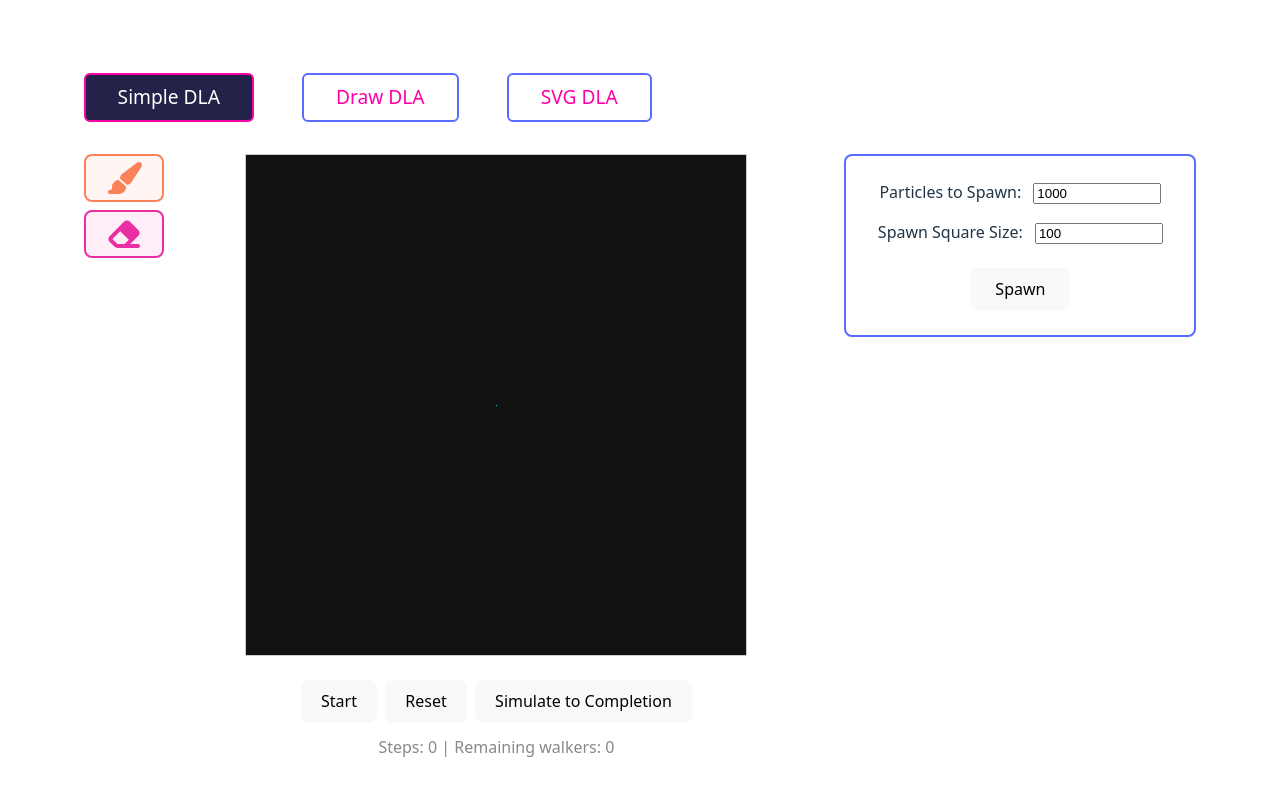
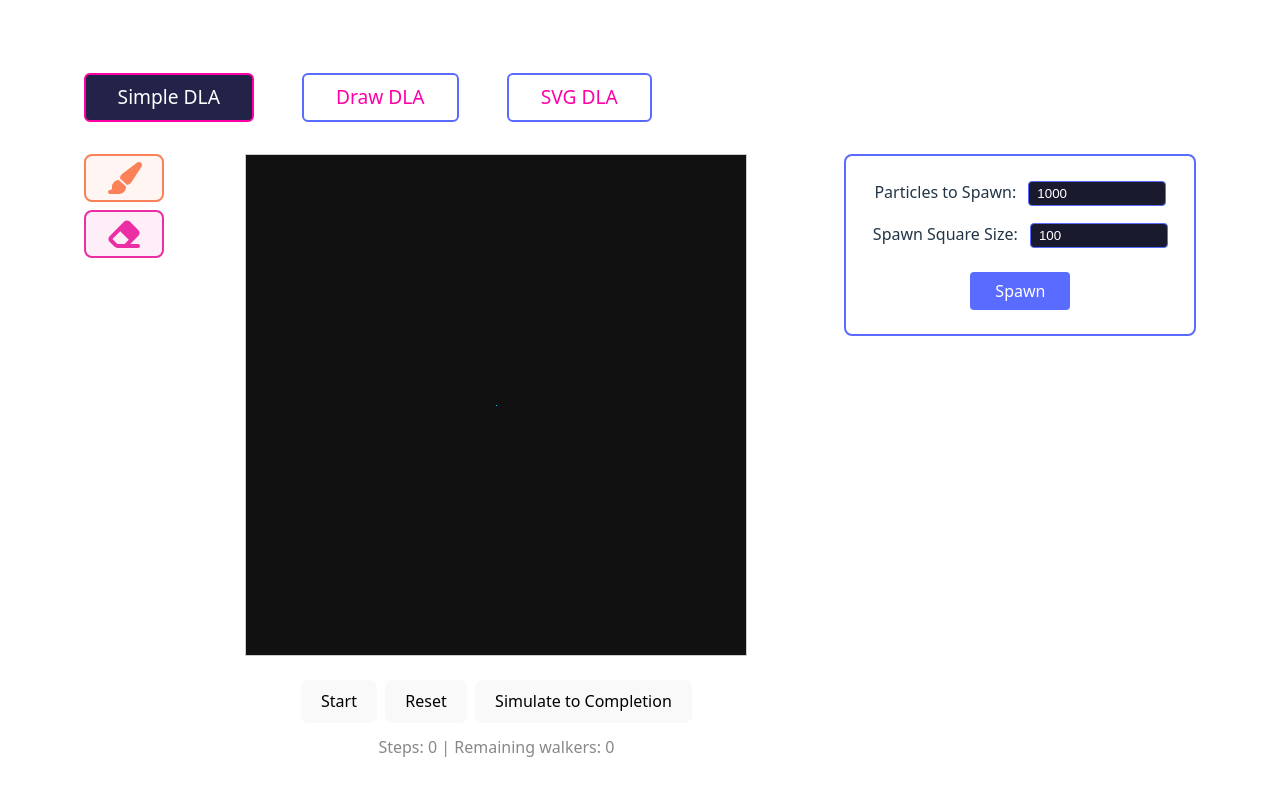
Before and after one commit to chriswininger/DLA-Studio-2025, a React (Vite) app: page /simple-2d-animated-dla in a window 1280 px wide. Shown: the top 796 px of the page. Built offline with nearby package versions, Linux system fonts and the light colour scheme.

Commit message:
moving to separate component

```diff
--- /dev/null
+++ b/src/tabs/Simple2DAnimatedDLA/shape-spawn-controls.css
@@ -0,0 +1,47 @@
+.dlasim_spawn-controls {
+  margin-left: 48px;
+  border: 2px solid #5a6cff;
+  border-radius: 8px;
+  padding: 24px;
+  min-width: 300px;
+}
+
+.dlasim_spawn-row {
+  margin-bottom: 16px;
+}
+
+.dlasim_spawn-input {
+  margin-left: 8px;
+  width: 120px;
+  padding: 4px 8px;
+  border: 1px solid #5a6cff;
+  border-radius: 4px;
+  background: #1a1a2e;
+  color: #fff;
+}
+
+.dlasim_spawn-input:disabled {
+  opacity: 0.5;
+  cursor: not-allowed;
+}
+
+.dlasim_spawn-button {
+  margin-top: 8px;
+  width: 100px;
+  padding: 8px 16px;
+  background: #5a6cff;
+  color: #fff;
+  border: none;
+  border-radius: 4px;
+  cursor: pointer;
+  transition: background 0.2s;
+}
+
+.dlasim_spawn-button:hover:not(:disabled) {
+  background: #4a5cff;
+}
+
+.dlasim_spawn-button:disabled {
+  opacity: 0.5;
+  cursor: not-allowed;
+}
--- /dev/null
+++ b/src/tabs/Simple2DAnimatedDLA/shape-spawn-controls.tsx
@@ -0,0 +1,87 @@
+import React from 'react';
+import { useDispatch } from 'react-redux';
+import { useAppSelector } from '../../store';
+import { setNumParticles } from './simple-2d-animated-dla-slice';
+import { spawnWalkersInSquare } from '../../dla/dla';
+import type { RootState } from '../../store';
+import type { Simple2DAnimatedDLAUIState } from './simple-2d-animated-dla-slice';
+import './shape-spawn-controls.css';
+
+interface ShapeSpawnControlsProps {
+  canvasWidth: number;
+  canvasHeight: number;
+  onSpawn: (walkers: { x: number; y: number }[]) => void;
+  isRunning: boolean;
+}
+
+const ShapeSpawnControls: React.FC<ShapeSpawnControlsProps> = ({
+  canvasWidth,
+  canvasHeight,
+  onSpawn,
+  isRunning
+}) => {
+  const dispatch = useDispatch();
+  const numParticles = useAppSelector((state: RootState) =>
+    (state.simple2dAnimatedDla as Simple2DAnimatedDLAUIState).numParticles
+  );
+  const [spawnSquareSize, setSpawnSquareSize] = React.useState(100);
+
+
+  return (
+    <div className="dlasim_spawn-controls">
+      <div className="dlasim_spawn-row">
+        <label htmlFor="dla-spawn-count">Particles to Spawn: </label>
+        <input
+          id="dla-spawn-count"
+          type="number"
+          min={1}
+          value={numParticles}
+          onChange={handleParticlesChange}
+          disabled={isRunning}
+          className="dlasim_spawn-input"
+        />
+      </div>
+      <div className="dlasim_spawn-row">
+        <label htmlFor="dla-spawn-size">Spawn Square Size: </label>
+        <input
+          id="dla-spawn-size"
+          type="number"
+          min={1}
+          value={spawnSquareSize}
+          onChange={handleSpawnSquareSizeChange}
+          disabled={isRunning}
+          className="dlasim_spawn-input"
+        />
+      </div>
+      <button
+        onClick={handleSpawn}
+        disabled={isRunning}
+        className="dlasim_spawn-button"
+      >
+        Spawn
+      </button>
+    </div>
+  );
+
+  function handleParticlesChange(e: React.ChangeEvent<HTMLInputElement>) {
+    const val = parseInt(e.target.value, 10);
+    if (!isNaN(val) && val > 0) {
+      dispatch(setNumParticles(val));
+    }
+  }
+
+  function handleSpawnSquareSizeChange(e: React.ChangeEvent<HTMLInputElement>) {
+    const val = parseInt(e.target.value, 10);
+    if (!isNaN(val) && val > 0) {
+      setSpawnSquareSize(val);
+    }
+  }
+
+  // Handle spawn button click
+  function handleSpawn() {
+    const newWalkers = spawnWalkersInSquare(canvasWidth, canvasHeight, numParticles, spawnSquareSize);
+    onSpawn(newWalkers);
+  }
+};
+
+export default ShapeSpawnControls;
--- a/src/tabs/Simple2DAnimatedDLA/simple-2d-animated-dla.tsx
+++ b/src/tabs/Simple2DAnimatedDLA/simple-2d-animated-dla.tsx
@@ -1,25 +1,24 @@
 import React, { useRef, useEffect, useCallback } from 'react';
 import { useDispatch } from 'react-redux';
 import { useAppSelector } from '../../store';
-import { setNumParticles, setIsRunning } from './simple-2d-animated-dla-slice';
+import { setIsRunning } from './simple-2d-animated-dla-slice';
 import { CANVAS_WIDTH, CANVAS_HEIGHT } from './simple-2d-animated-dla-constants';
-import { createDLAState, spawnWalkersInSquare, stepDLA } from '../../dla/dla';
+import { createDLAState, stepDLA } from '../../dla/dla';
 import type { DLAState } from '../../dla/dla';
 import type { RootState } from '../../store';
 import type { Simple2DAnimatedDLAUIState } from './simple-2d-animated-dla-slice';
 import './simple-2d-animated-dla.css';
 import ToolBar from './tool-bar';
+import ShapeSpawnControls from './shape-spawn-controls';
 // Vite/ESM native worker import
 // No import needed, use new Worker(new URL(...), { type: 'module' })
 
 const Simple2DAnimatedDLA: React.FC = () => {
   const dispatch = useDispatch();
-  const numParticles = useAppSelector((state: RootState) => (state.simple2dAnimatedDla as Simple2DAnimatedDLAUIState).numParticles);
   const isRunning = useAppSelector((state: RootState) => (state.simple2dAnimatedDla as Simple2DAnimatedDLAUIState).isRunning);
   const canvasRef = useRef<HTMLCanvasElement | null>(null);
   const dlaStateRef = useRef<DLAState | null>(null);
   const [steps, setSteps] = React.useState(0);
-  const [spawnSquareSize, setSpawnSquareSize] = React.useState(100);
   const [isSimulating, setIsSimulating] = React.useState(false);
   const workerRef = React.useRef<Worker | null>(null);
 
@@ -62,54 +61,15 @@ const Simple2DAnimatedDLA: React.FC = () => {
           </div>
         </div>
         {/* Spawn controls */}
-        <div style={{ marginLeft: 48, border: '2px solid #5a6cff', borderRadius: 8, padding: 24, minWidth: 300 }}>
-          <div style={{ marginBottom: 16 }}>
-            <label htmlFor="dla-spawn-count">Particles to Spawn: </label>
-            <input
-              id="dla-spawn-count"
-              type="number"
-              min={1}
-              value={numParticles}
-              onChange={handleParticlesChange}
-              disabled={isRunning}
-              style={{ marginLeft: 8, width: 120 }}
-            />
-          </div>
-          <div style={{ marginBottom: 16 }}>
-            <label htmlFor="dla-spawn-size">Spawn Square Size: </label>
-            <input
-              id="dla-spawn-size"
-              type="number"
-              min={1}
-              value={spawnSquareSize}
-              onChange={handleSpawnSquareSizeChange}
-              disabled={isRunning}
-              style={{ marginLeft: 8, width: 120 }}
-            />
-          </div>
-          <button onClick={handleSpawn} disabled={isRunning} style={{ marginTop: 8, width: 100 }}>
-            Spawn
-          </button>
-        </div>
+        <ShapeSpawnControls
+          canvasWidth={CANVAS_WIDTH}
+          canvasHeight={CANVAS_HEIGHT}
+          onSpawn={handleSpawn}
+          isRunning={isRunning}
+        />
       </div>
     </div>
   );
-
-  // Handle particle count input
-  function handleParticlesChange(e: React.ChangeEvent<HTMLInputElement>) {
-    const val = parseInt(e.target.value, 10);
-    if (!isNaN(val) && val > 0) {
-      dispatch(setNumParticles(val));
-    }
-  }
-
-  // Handle spawn square size input
-  function handleSpawnSquareSizeChange(e: React.ChangeEvent<HTMLInputElement>) {
-    const val = parseInt(e.target.value, 10);
-    if (!isNaN(val) && val > 0) {
-      setSpawnSquareSize(val);
-    }
-  }
 
   // Handle start/stop/reset
   function handleStart() {
@@ -183,9 +143,8 @@ const Simple2DAnimatedDLA: React.FC = () => {
 
 
 
-  function handleSpawn() {
+  function handleSpawn(newWalkers: { x: number; y: number }[]) {
     if (dlaStateRef.current) {
-      const newWalkers = spawnWalkersInSquare(CANVAS_WIDTH, CANVAS_HEIGHT, numParticles, spawnSquareSize);
       dlaStateRef.current.walkers = [...dlaStateRef.current.walkers, ...newWalkers];
       draw();
     }
```
